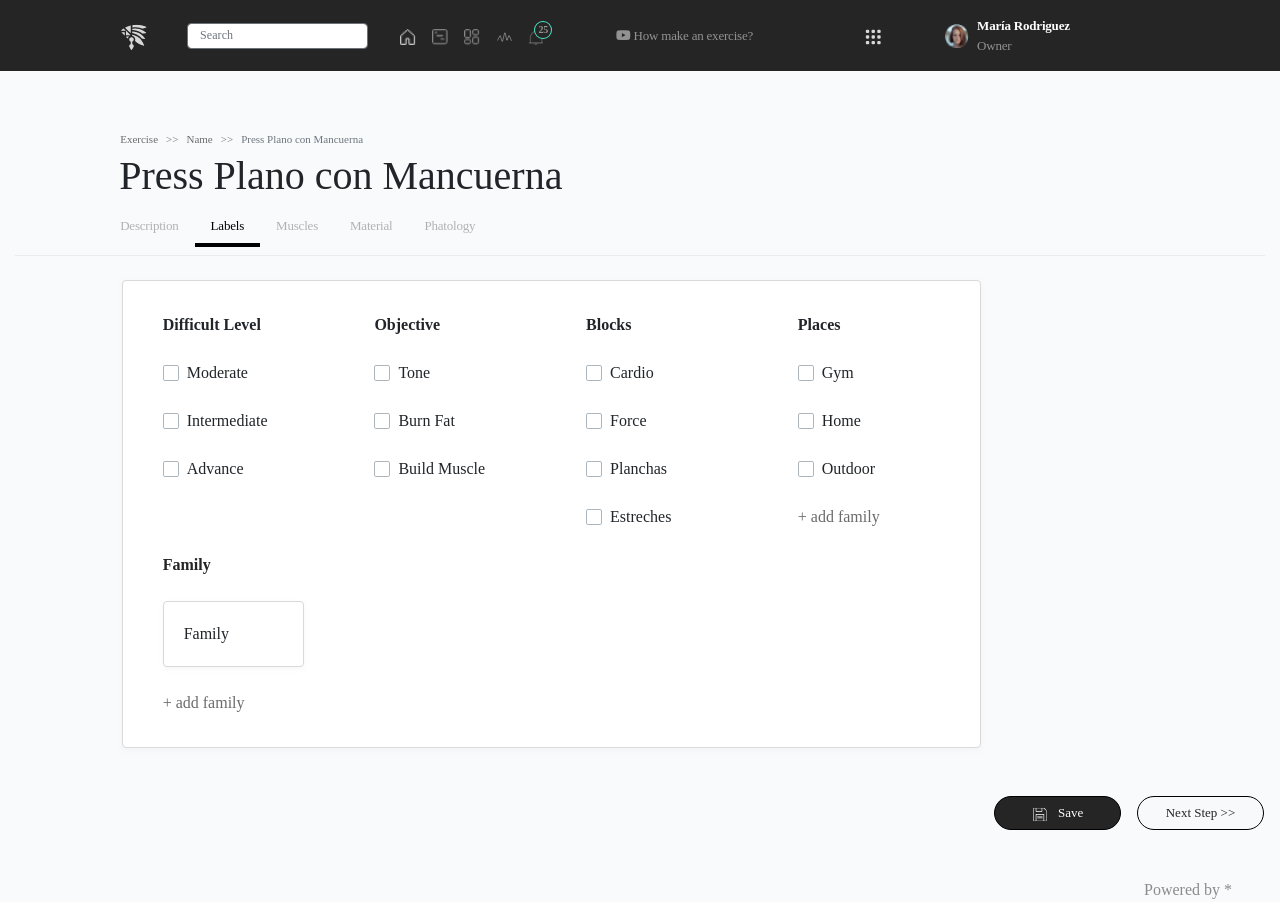
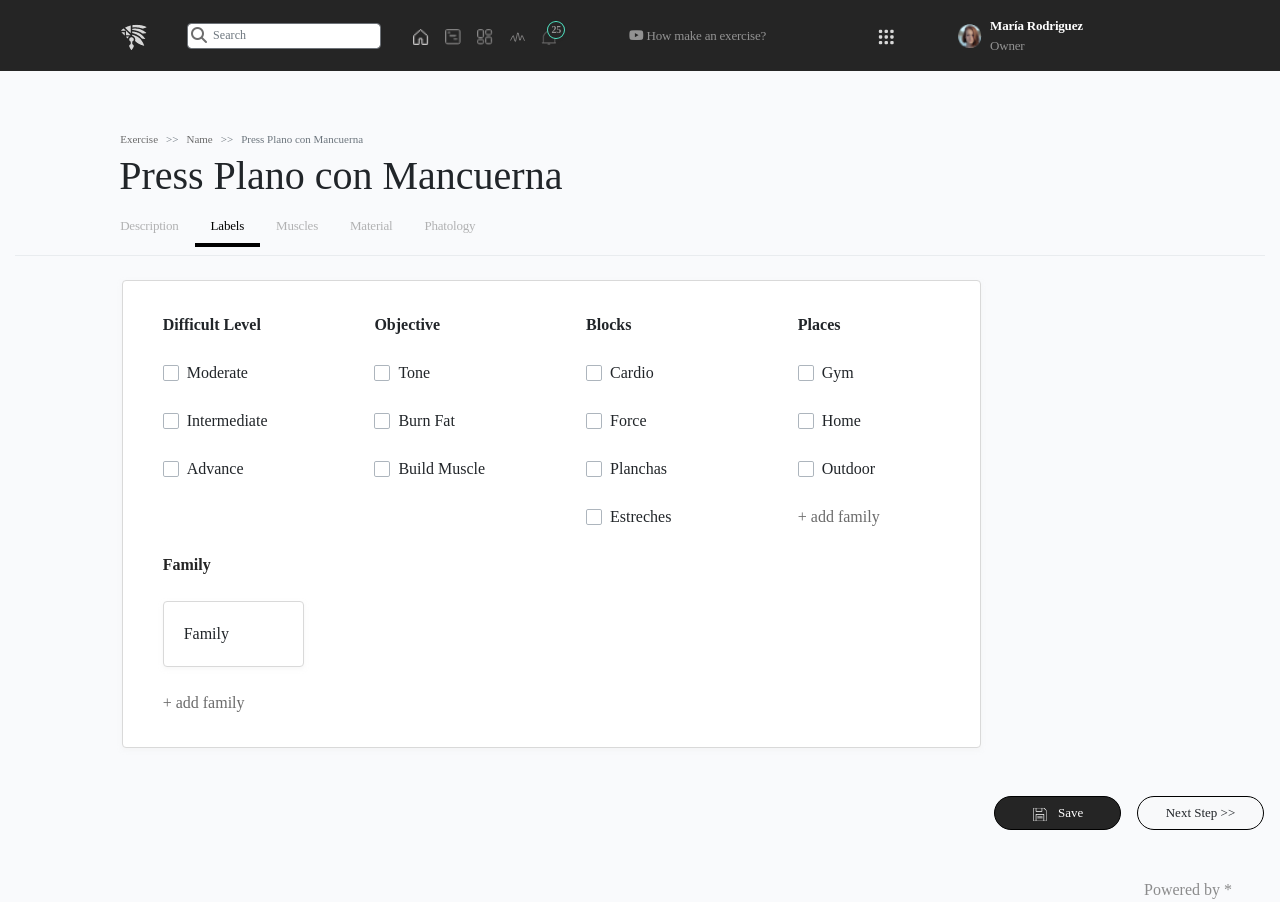
Before and after one commit to gustavochavarria/bootstrap-templates, a website: page neventum/src/index.html in a window 1280 px wide. Drawn offline with nearby package versions, Linux system fonts and the light colour scheme; files that its build step writes are made by us from their sources; a web font is replaced by a local one.

Commit message:
Icon on search input

```diff
--- a/neventum/src/index.html
+++ b/neventum/src/index.html
@@ -28,13 +28,15 @@
             <img src="./assets/img/imago.png" alt="" />
           </a>
 
-          <form class="form-inline ml-4 mr-4">
+          <form class="form-inline ml-4 mr-4 input-search">
             <input
-              class="form-control input-search"
+              class="form-control"
               type="search"
               placeholder="Search"
               aria-label="Search"
             />
+
+            <i class="fas fa-search"></i>
           </form>
 
           <div class="collapse navbar-collapse" id="navbarSupportedContent">
--- a/neventum/src/scss/styles.scss
+++ b/neventum/src/scss/styles.scss
@@ -27,16 +27,33 @@ body {
 }
 
 .input-search {
+  display: flex;
+  position: relative;
+
+  & input {
     width: 192px;
     height: 26px;
     border: 1px solid #6d7278;
     background-color: #ffffff;
+
+    padding-left: 25px;
 
     color: #898989;
     font-family: "Circular Std Book";
     font-size: 12px;
     font-weight: 300;
     letter-spacing: 0.08px;
+  }
+
+  & i {
+    position: absolute;
+    top: 4px;
+    left: 4px;
+
+    color: #6d6d6d;
+
+    z-index: 1;
+  }
 }
 
 .breadcrumb {
```
Lines whose indentation alone changed are shown as unchanged.
